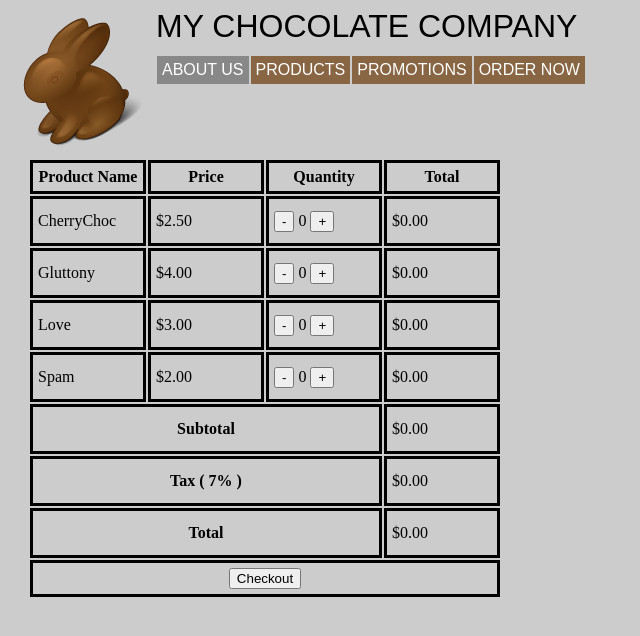
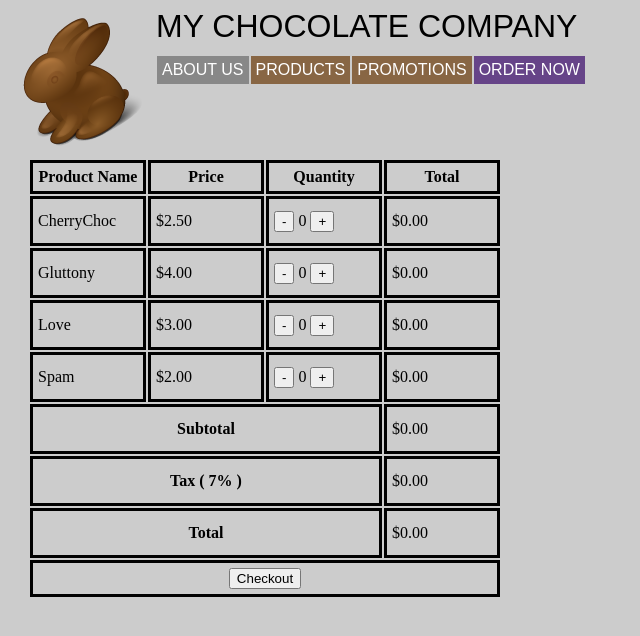
Before and after one commit to arkye-8th-semester-indiana-tech/web_site_design, a plain HTML site: page exercises/my_chocolate_company/order.html in a window 1280 px wide. Shown: the whole page, without its empty margins (0-640 px from the left). Drawn offline with Linux system fonts and the light colour scheme.

Commit message:
Update OrderNoew Menu

```diff
--- a/exercises/my_chocolate_company/order.html
+++ b/exercises/my_chocolate_company/order.html
@@ -22,7 +22,7 @@
 			<div id="menu_active_item">
 				<a href="promotions.html">PROMOTIONS</a>
 			</div>
-			<div id="menu_active_item">
+			<div id="menu_current_item">
 				<a href="order.html">ORDER NOW</a>
 			</div>
 		</div>
```
